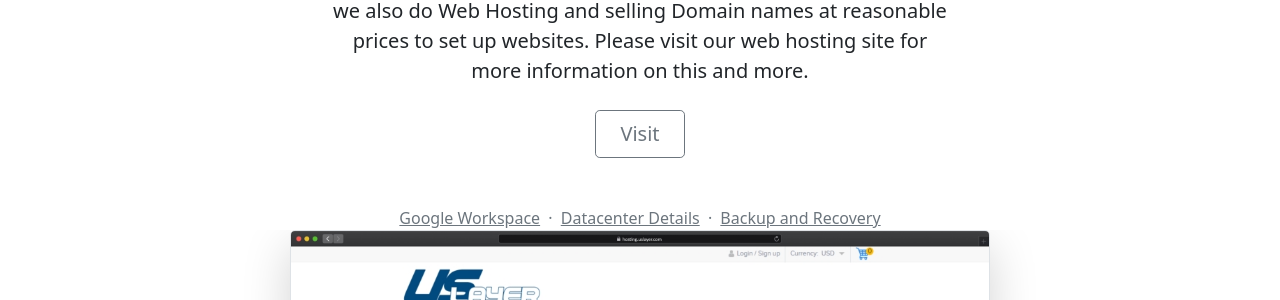
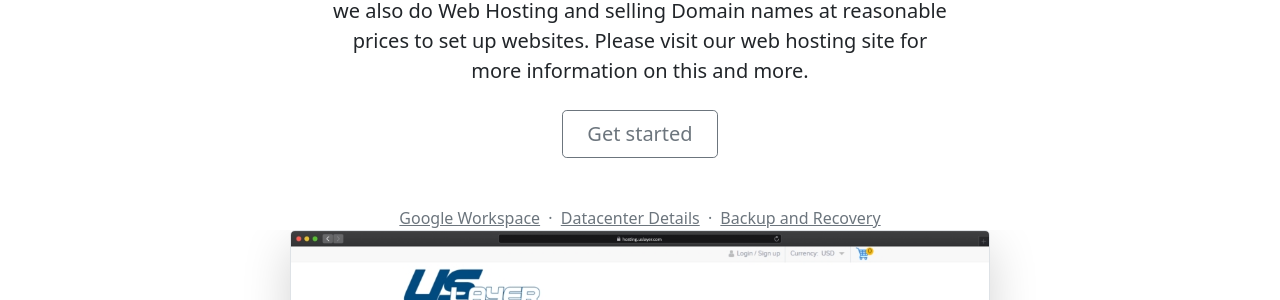
Before and after one commit to uslayer/uslayer.github.io, a Jekyll site: the page built from index.html, in a window 1280 px wide and 900 px high, scrolled down 1926 px. Shown: the part 140-440 px from the top of the window. Built offline with Jekyll 4.4.1, drawn with Linux system fonts in a browser that asks for light colours; the list of posts is cut into pages by our own code.

Commit message:
Update index.html

```diff
--- a/index.html
+++ b/index.html
@@ -94,7 +94,7 @@ image: assets/images/blog/press-cover.jpg
     <div class="col-lg-6 mx-auto">
       <p class="lead mb-4">Today, a website is essential for the success of any business. So we also do <strong>Web Hosting</strong> and selling <strong>Domain names</strong> at reasonable prices to set up websites. Please visit our web hosting site for more information on this and more.</p>
       <div class="d-grid gap-2 d-sm-flex justify-content-sm-center mb-5">
-        <button type="button" class="btn btn-outline-secondary btn-lg px-4">Visit </button>
+        <button type="button" class="btn btn-outline-secondary btn-lg px-4">Get started</button>
       </div>
       <p class="text-muted mb-0">
         <a href="https://uslayer.supersite2.myorderbox.com/google-apps" target="_blank" class="link-secondary">Google Workspace</a>
```
